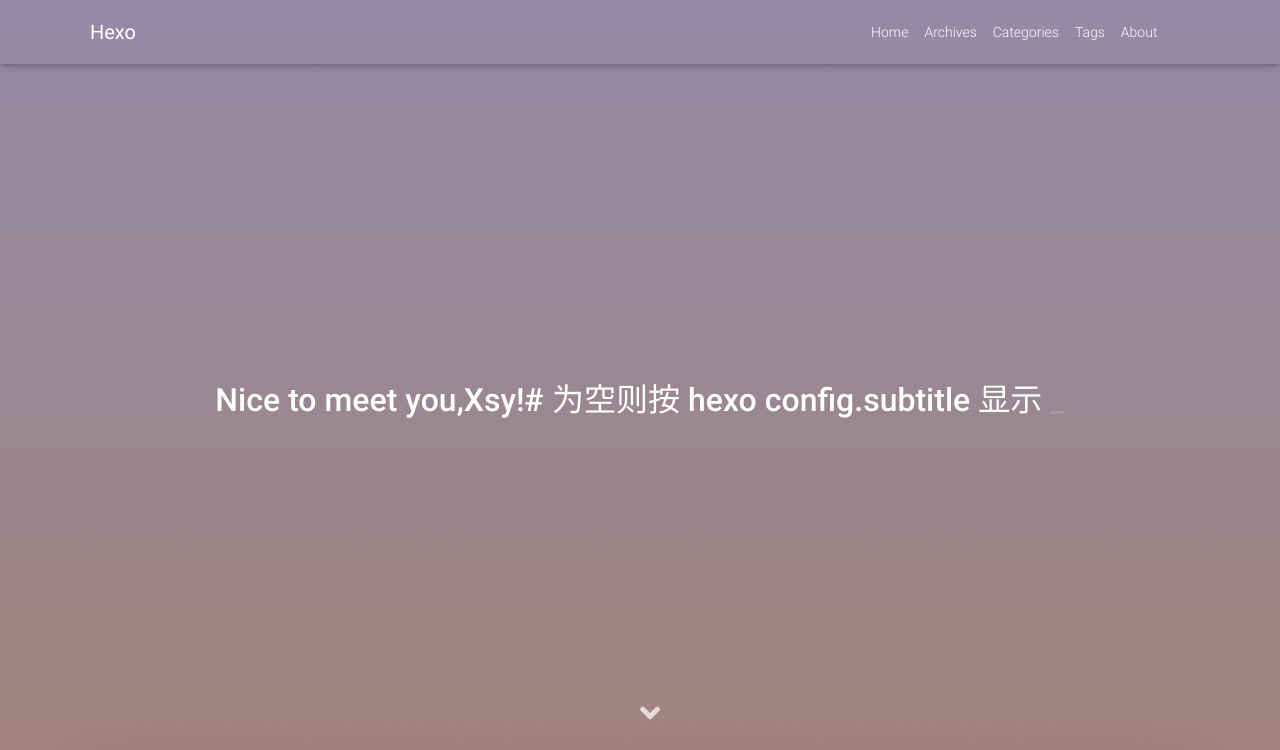
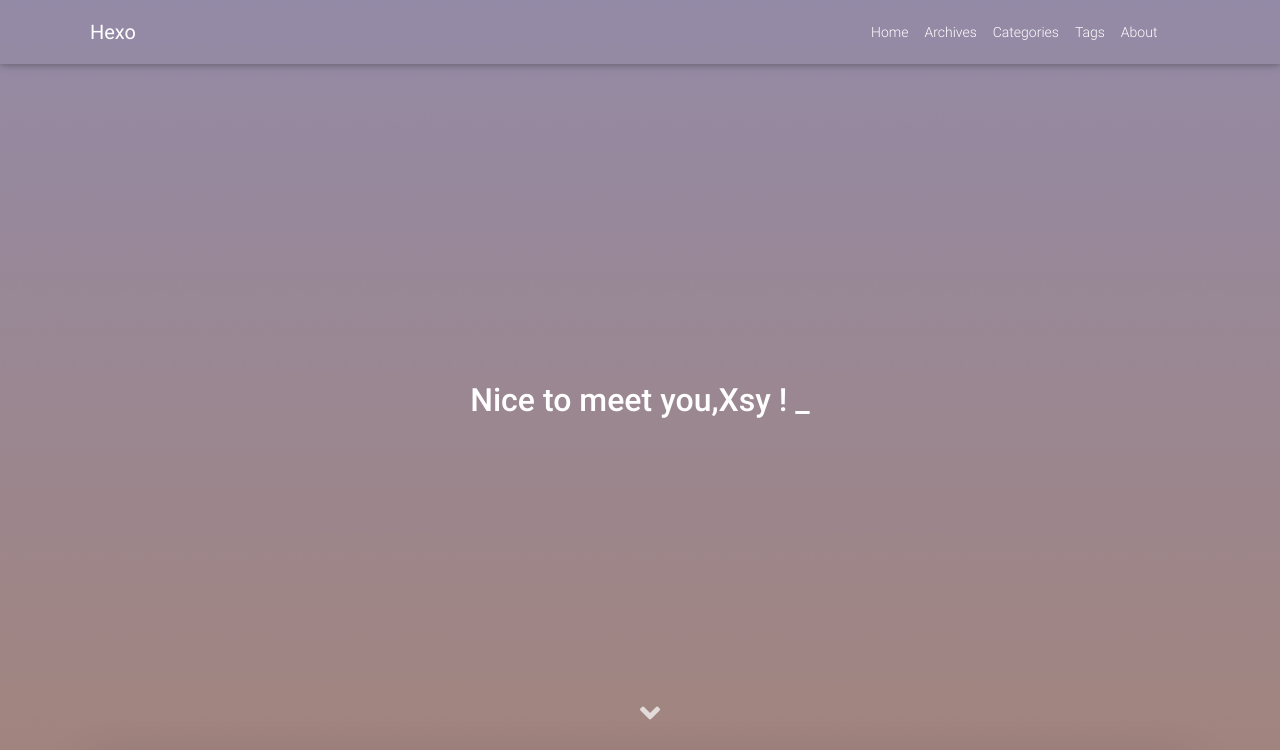
Before and after one commit to xiesiyu979/xiesiyu979.github.io, a plain HTML site: page index.html in a window 1280 px wide. Shown: the top 750 px of the page. Drawn offline with Linux system fonts and the light colour scheme; some packages are replaced by stand-ins of ours; a script that the page names is missing; some icons are missing; a small style sheet from the web is missing.

Commit message:
Site updated: 2020-02-01 18:35:52

```diff
--- a/index.html
+++ b/index.html
@@ -306,7 +306,7 @@ More info: Deployment
     var typed = new Typed('#subtitle', {
       strings: [
         '  ',
-        "Nice to meet you,Xsy!# 为空则按 hexo config.subtitle 显示&nbsp;",
+        "Nice to meet you,Xsy !&nbsp;",
       ],
       cursorChar: "_",
       typeSpeed: 70,
```
